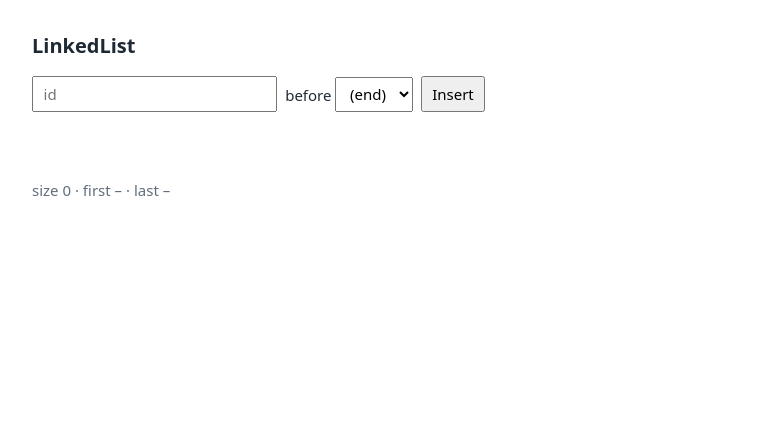
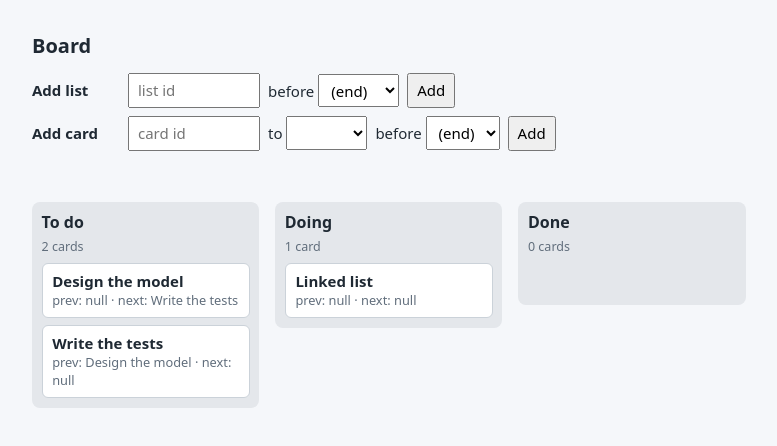
Before and after one commit to fabiomrosa/list-picker, a website built with Vite: page playground/index.html in a window 1280 px wide. Shown: the whole page, without its empty margins (0-777 px from the left). Built offline with nearby package versions, Linux system fonts and the light colour scheme.

Commit message:
feat(L1.5): add lists and cards to a board (#9)
## What changed
- `Board<L, C>` in `@list-picker/core`: a linked list of Lists, each
with a linked list of Cards, plus a card-to-list index. `addList(list,
beforeListId | null)`, `addCard(listId, card, beforeCardId | null)`,
`getList`, `getCard`, `listOf(cardId)`, `lists()`, `cards(listId)`. Card
ids are unique across the Board; every bad input (duplicate ids, unknown
list, unknown or foreign `before` id) throws before any write.
- The playground now draws a Board as columns: add lists and cards at
the end or before a chosen one; each card shows its neighbours. It
starts with a sample board (To do / Doing / Done).
- ARCHITECTURE: a value's `id` must not change while it is on the Board.

## Public API
Additive: `Board`.

## Verified
- **Gate:** `npm run verify` passes (27 tests, 100% lines); CI below.
- **Size:** 8/15 files (`scripts/check-pr-size.py main`).
- **Seen red:** 1. order: `expected [] to deeply equal [ 'todo',
'doing', 'done' ]` (stub); 2. lookups: `expected undefined to deeply
equal { id: 'todo', title: 'To do' }` (stub); 3. a card id already in
another list: `expected [Function] to throw an error` (the per-list
check missed it; fixed with the Board-wide check). The other bad-input
cases passed first, through the linked list's checks. Review-added:
`cards("nope")` throwing at the call: `expected [Function] to throw an
error` (it was a lazy generator).
- **Live:** headless Chrome on `npm run dev`: added Backlog before To
do, Scaffold to Done, "Pick a name" before "Write the tests", then
Scaffold again into To do: columns `Backlog | To do: Design the model,
Pick a name, Write the tests | Doing: Linked list | Done: Scaffold`, the
duplicate error shown (screenshot checked), no console errors.

## Review
Fresh-context `list-picker-code-review`: no consistency findings (every
throw precedes every write; ids unique Board-wide).
1. `cards(listId)` threw only on iteration. Fixed: it throws at the
call.
2. Hypothesis for L1.7: `moveCard` as remove + insert must validate
`before` (unknown, foreign, the card itself) before removing. Carried
into L1.7.
3. Indexes go stale if a caller mutates an `id`. Documented in
ARCHITECTURE.

## Deviations and proposals
- The playground's plain linked-list view is replaced by the Board view;
removing comes back in L1.6.

## Retro
None new.

## Next
L1.6 (Board: remove cards and lists).

---------

Co-authored-by: Claude Opus 5.5 <noreply@anthropic.com>

```diff
--- /dev/null
+++ b/packages/core/src/board.ts
@@ -0,0 +1,58 @@
+import { LinkedList } from "./linked-list.ts";
+
+type Entity = { id: string };
+
+/** A List on the Board: the user's list value and its linked list of cards. */
+interface ListEntry<L, C extends Entity> {
+  readonly id: string;
+  readonly list: L;
+  readonly cards: LinkedList<C>;
+}
+
+/**
+ * Ordered Lists of ordered Cards (DEC-06): a linked list of Lists, each holding a linked list of
+ * Cards, plus a card-to-list index so any card and its List are found in O(1).
+ */
+export class Board<L extends Entity, C extends Entity> {
+  #lists = new LinkedList<ListEntry<L, C>>();
+  #listOfCard = new Map<string, ListEntry<L, C>>();
+
+  addList(list: L, beforeListId: string | null): void {
+    this.#lists.insertBefore({ id: list.id, list, cards: new LinkedList<C>() }, beforeListId);
+  }
+
+  addCard(listId: string, card: C, beforeCardId: string | null): void {
+    const entry = this.#entry(listId);
+    if (this.#listOfCard.has(card.id)) {
+      throw new Error(`list-picker: duplicate id "${card.id}"`);
+    }
+    entry.cards.insertBefore(card, beforeCardId);
+    this.#listOfCard.set(card.id, entry);
+  }
+
+  getList(id: string): L | undefined {
+    return this.#lists.get(id)?.value.list;
+  }
+
+  getCard(id: string): C | undefined {
+    return this.#listOfCard.get(id)?.cards.get(id)?.value;
+  }
+
+  listOf(cardId: string): L | undefined {
+    return this.#listOfCard.get(cardId)?.list;
+  }
+
+  *lists(): Generator<L> {
+    for (const entry of this.#lists) yield entry.list;
+  }
+
+  cards(listId: string): Iterable<C> {
+    return this.#entry(listId).cards;
+  }
+
+  #entry(listId: string): ListEntry<L, C> {
+    const node = this.#lists.get(listId);
+    if (!node) throw new Error(`list-picker: unknown list "${listId}"`);
+    return node.value;
+  }
+}
--- a/packages/core/src/index.ts
+++ b/packages/core/src/index.ts
@@ -1,2 +1,3 @@
+export { Board } from "./board.ts";
 export type { Node } from "./linked-list.ts";
 export { LinkedList } from "./linked-list.ts";
--- a/playground/index.html
+++ b/playground/index.html
@@ -5,31 +5,40 @@
     <meta name="viewport" content="width=device-width, initial-scale=1" />
     <title>list-picker playground</title>
     <style>
-      body { font: 15px/1.4 system-ui, sans-serif; margin: 2rem; color: #1f2933; }
+      body { font: 15px/1.4 system-ui, sans-serif; margin: 2rem; color: #1f2933; background: #f5f7fa; }
       h1 { font-size: 1.25rem; }
-      form { display: flex; gap: 0.5rem; align-items: center; margin: 1rem 0; }
-      input, select, button { font: inherit; padding: 0.35rem 0.6rem; }
+      form { display: flex; flex-wrap: wrap; gap: 0.5rem; align-items: center; margin: 0.5rem 0; }
+      form strong { width: 5.5rem; }
+      input, select, button { font: inherit; padding: 0.3rem 0.5rem; }
+      input { width: 7rem; }
       .error { color: #b42318; min-height: 1.4em; }
-      .list { display: flex; flex-wrap: wrap; align-items: center; gap: 0.25rem; }
-      .node { position: relative; border: 1px solid #9aa5b1; border-radius: 6px; padding: 0.5rem 0.75rem; min-width: 6rem; }
-      .node strong { display: block; font-size: 1.1rem; }
-      .remove { position: absolute; top: 0.2rem; right: 0.3rem; border: 0; background: none; color: #9aa5b1; cursor: pointer; padding: 0 0.2rem; }
-      .remove:hover { color: #b42318; }
-      .node small { display: block; color: #616e7c; }
-      .link { color: #9aa5b1; }
-      .meta { color: #616e7c; margin-top: 1rem; }
+      .board { display: flex; align-items: flex-start; gap: 1rem; overflow-x: auto; padding-bottom: 1rem; }
+      .list { background: #e4e7eb; border-radius: 8px; padding: 0.6rem; width: 13rem; flex: none; }
+      .list h2 { font-size: 1rem; margin: 0 0 0.25rem; }
+      .list > small { display: block; color: #616e7c; margin-bottom: 0.5rem; }
+      .cards { display: flex; flex-direction: column; gap: 0.4rem; min-height: 2rem; }
+      .card { position: relative; background: #fff; border: 1px solid #cbd2d9; border-radius: 6px; padding: 0.45rem 0.6rem; }
+      .card strong { display: block; }
+      .card small { display: block; color: #616e7c; font-size: 0.8rem; }
     </style>
   </head>
   <body>
-    <h1>LinkedList</h1>
-    <form id="append">
-      <input name="id" placeholder="id" autocomplete="off" required />
-      <label>before <select name="before" id="before"></select></label>
-      <button type="submit">Insert</button>
+    <h1>Board</h1>
+    <form id="add-list">
+      <strong>Add list</strong>
+      <input name="id" placeholder="list id" autocomplete="off" required />
+      <label>before <select name="before"></select></label>
+      <button type="submit">Add</button>
+    </form>
+    <form id="add-card">
+      <strong>Add card</strong>
+      <input name="id" placeholder="card id" autocomplete="off" required />
+      <label>to <select name="list"></select></label>
+      <label>before <select name="before"></select></label>
+      <button type="submit">Add</button>
     </form>
     <p class="error" id="error"></p>
-    <div class="list" id="list"></div>
-    <p class="meta" id="meta"></p>
+    <div class="board" id="board"></div>
     <script type="module" src="./main.ts"></script>
   </body>
 </html>
--- a/playground/main.ts
+++ b/playground/main.ts
@@ -1,15 +1,16 @@
 // A hand-test page for @list-picker/core (`npm run dev`). Not published, not covered.
-import { LinkedList } from "../packages/core/src/index.ts";
+import { Board } from "../packages/core/src/index.ts";
 
-type Item = { id: string };
+type Entity = { id: string };
 
-const list = new LinkedList<Item>();
+const board = new Board<Entity, Entity>();
 const byId = <E extends HTMLElement>(id: string) => document.getElementById(id) as E;
-const form = byId<HTMLFormElement>("append");
+const listForm = byId<HTMLFormElement>("add-list");
+const cardForm = byId<HTMLFormElement>("add-card");
 const error = byId<HTMLParagraphElement>("error");
-const listView = byId<HTMLDivElement>("list");
-const meta = byId<HTMLParagraphElement>("meta");
-const before = byId<HTMLSelectElement>("before");
+const boardView = byId<HTMLDivElement>("board");
+const field = <E extends Element>(form: HTMLFormElement, name: string) =>
+  form.elements.namedItem(name) as unknown as E;
 
 function el(tag: string, className: string, text: string): HTMLElement {
   const element = document.createElement(tag);
@@ -18,42 +19,55 @@ function el(tag: string, className: string, text: string): HTMLElement {
   return element;
 }
 
-function render(): void {
-  listView.replaceChildren();
-  for (const item of list) {
-    const node = list.get(item.id);
-    if (!node) continue;
-    if (node.prev) listView.append(el("span", "link", "⇄"));
-    const box = el("div", "node", "");
-    box.append(
-      el("strong", "", item.id),
-      el("small", "", `prev: ${node.prev?.value.id ?? "null"}`),
-      el("small", "", `next: ${node.next?.value.id ?? "null"}`),
-    );
-    const remove = el("button", "remove", "×") as HTMLButtonElement;
-    remove.type = "button";
-    remove.title = `remove ${item.id}`;
-    remove.addEventListener("click", () => {
-      list.remove(item.id);
-      render();
-    });
-    box.append(remove);
-    listView.append(box);
-  }
-  const selected = before.value;
-  before.replaceChildren(new Option("(end)", ""));
-  for (const item of list) before.append(new Option(item.id, item.id));
-  before.value = list.has(selected) ? selected : "";
-  meta.textContent = `size ${list.size} · first ${list.first?.value.id ?? "–"} · last ${list.last?.value.id ?? "–"}`;
+/** Refills a select with "(end)" or `empty`, then `ids`, keeping the choice when it still exists. */
+function fill(select: HTMLSelectElement, ids: string[], empty: string | null): void {
+  const selected = select.value;
+  select.replaceChildren(...(empty === null ? [] : [new Option(empty, "")]));
+  for (const id of ids) select.append(new Option(id, id));
+  if (ids.includes(selected) || selected === "") select.value = selected;
 }
 
+function render(): void {
+  boardView.replaceChildren();
+  const listIds = [...board.lists()].map((list) => list.id);
+  for (const listId of listIds) {
+    const column = el("section", "list", "");
+    const cards = [...board.cards(listId)];
+    column.append(
+      el("h2", "", listId),
+      el("small", "", `${cards.length} ${cards.length === 1 ? "card" : "cards"}`),
+    );
+    const stack = el("div", "cards", "");
+    cards.forEach((card, i) => {
+      const box = el("div", "card", "");
+      box.append(
+        el("strong", "", card.id),
+        el(
+          "small",
+          "",
+          `prev: ${cards[i - 1]?.id ?? "null"} · next: ${cards[i + 1]?.id ?? "null"}`,
+        ),
+      );
+      stack.append(box);
+    });
+    column.append(stack);
+    boardView.append(column);
+  }
+  fill(field(listForm, "before"), listIds, "(end)");
+  const target = field<HTMLSelectElement>(cardForm, "list");
+  fill(target, listIds, null);
+  const cardIds = target.value ? [...board.cards(target.value)].map((card) => card.id) : [];
+  fill(field(cardForm, "before"), cardIds, "(end)");
+}
+
+function submit(form: HTMLFormElement, act: (id: string) => void): void {
   form.addEventListener("submit", (event) => {
     event.preventDefault();
-  const input = form.elements.namedItem("id") as HTMLInputElement;
+    const input = field<HTMLInputElement>(form, "id");
     const id = input.value.trim();
     if (!id) return;
     try {
-    list.insertBefore({ id }, before.value || null);
+      act(id);
       error.textContent = "";
       input.value = "";
     } catch (e) {
@@ -61,5 +75,21 @@ form.addEventListener("submit", (event) => {
     }
     render();
   });
+}
 
+submit(listForm, (id) =>
+  board.addList({ id }, field<HTMLSelectElement>(listForm, "before").value || null),
+);
+submit(cardForm, (id) =>
+  board.addCard(
+    field<HTMLSelectElement>(cardForm, "list").value,
+    { id },
+    field<HTMLSelectElement>(cardForm, "before").value || null,
+  ),
+);
+field<HTMLSelectElement>(cardForm, "list").addEventListener("change", render);
+
+for (const id of ["To do", "Doing", "Done"]) board.addList({ id }, null);
+for (const id of ["Design the model", "Write the tests"]) board.addCard("To do", { id }, null);
+board.addCard("Doing", { id: "Linked list" }, null);
 render();
```
Also changed, not shown: docs/ARCHITECTURE.md (+2 -1 lines), docs/PLAN.md (+2 -2 lines), docs/STATE.md (+9 -4 lines), packages/core/test/board.test.ts (added, +102 -0 lines). Lines whose indentation alone changed are shown as unchanged.
